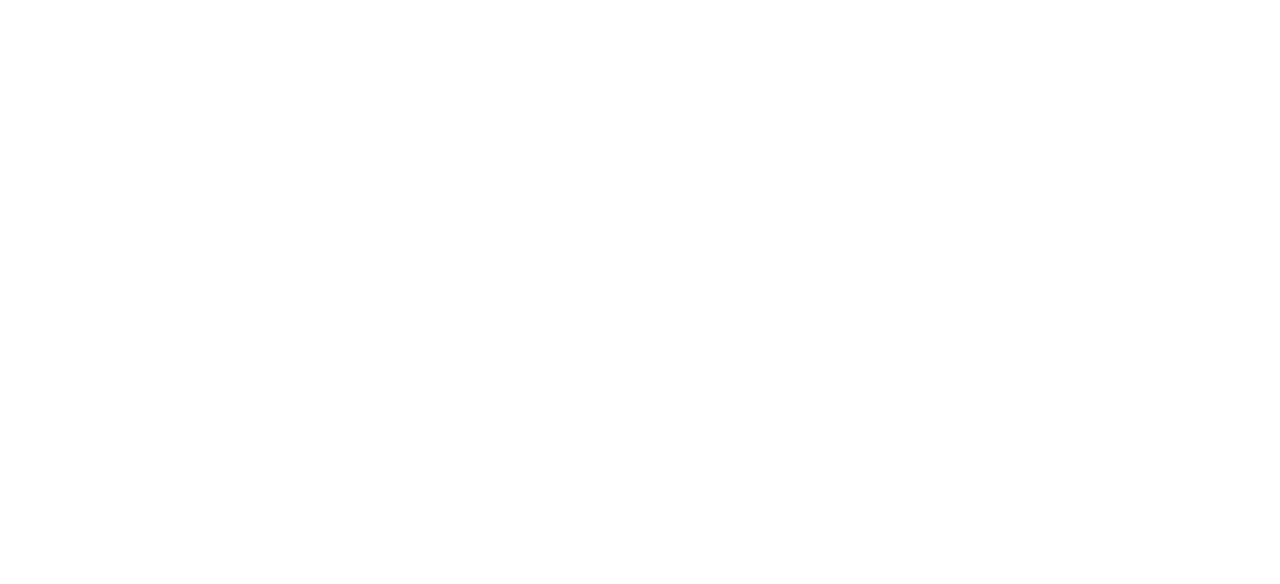
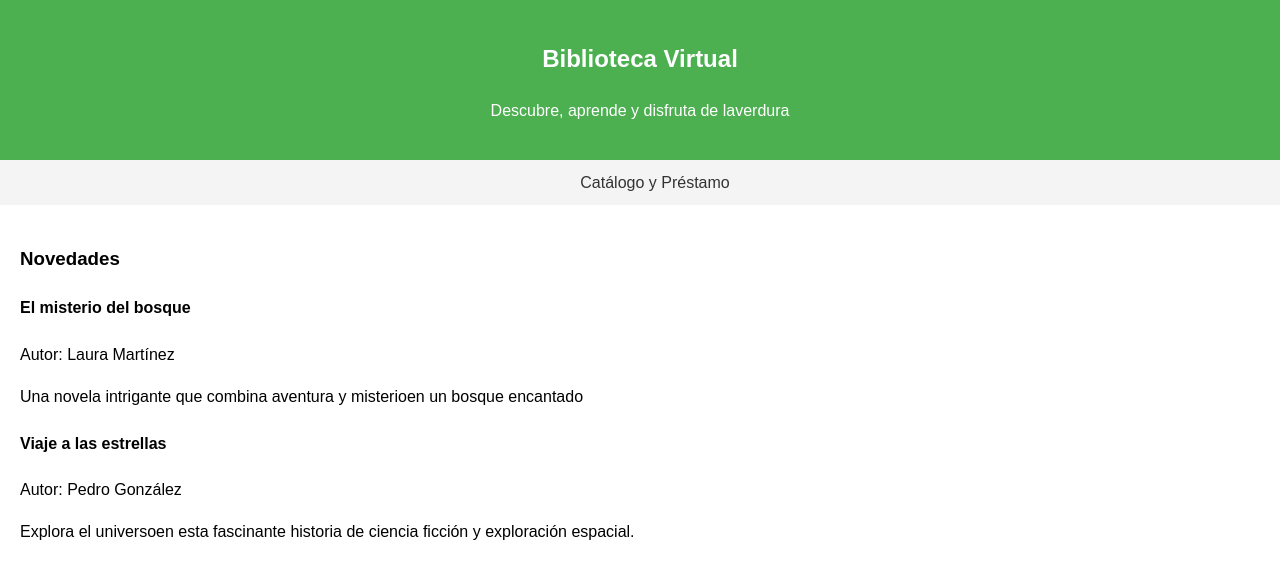
Before and after one commit to naulsuarez/biblioteca, a plain HTML site: page index.html in a window 1280 px wide. Drawn offline with Linux system fonts and the light colour scheme.

Commit message:
Crear header, nav e section de novedades en index

```diff
--- a/index.html
+++ b/index.html
@@ -7,6 +7,30 @@
     <link rel="stylesheet" href="estilos.css" />
   </head>
   <body>
+    <header>
+      <h2>Biblioteca Virtual</h2>
+      <p>Descubre, aprende y disfruta de laverdura</p>
+    </header>
+    <nav>
+      <a href="index.html"></a>
+      <a href="catalogo.html">Catálogo y Préstamo</a>
+    </nav>
+    <section>
+<h3>Novedades</h3>
+<article>
+  <h4>El misterio del bosque</h4>
+  <p>Autor: Laura Martínez</p>
+  <p>Una novela intrigante que combina aventura y misterioen un bosque encantado</p>
+</article>
+<article>
+  <h4>Viaje a las estrellas</h4>
+  <p>Autor: </b>Pedro González</p>
+  <p>
+    Explora el universoen esta fascinante historia de ciencia ficción y exploración espacial.
+  </p>
+
+</article>
+    </section>
     <!-- Escribe aquí o teu html-->
   </body>
 </html>
```
